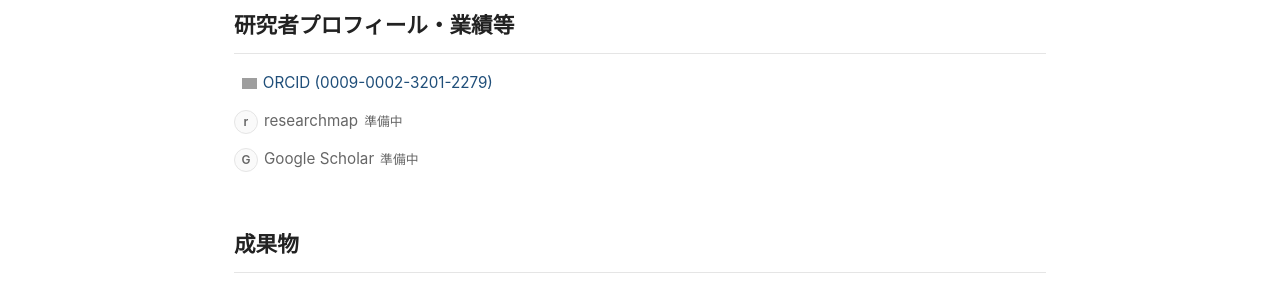
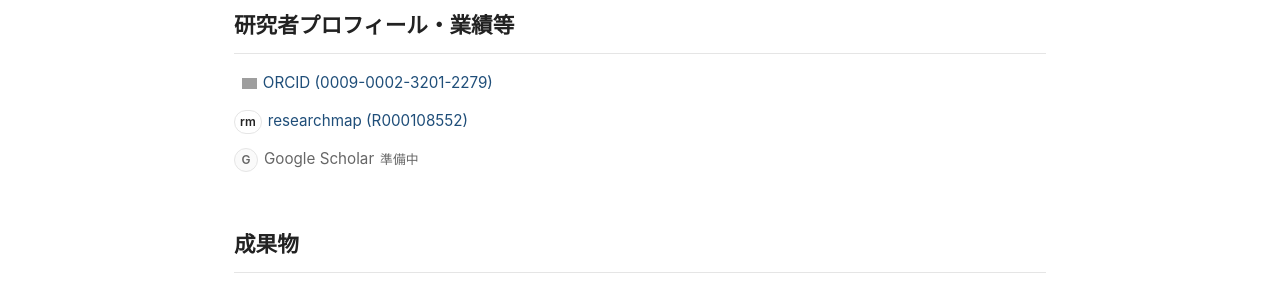
Before and after one commit to naomiyashita/github.io, a Jekyll site: the page built from links.md, in a window 1280 px wide. Shown: the part 219-512 px from the top of the page. Built offline with Jekyll 4.4.1, drawn with Linux system fonts in a browser that asks for light colours; grey boxes are pictures that could not be loaded.

Commit message:
Update links.md

```diff
--- a/links.md
+++ b/links.md
@@ -27,11 +27,10 @@ permalink: /links/
   </li>
 
   <li>
-    <span class="profile-link-disabled">
-      <span class="profile-icon">r</span>
-      <span>researchmap</span>
-      <span class="profile-status">準備中</span>
-    </span>
+    <a href="https://researchmap.jp/naomiyashita/">
+      <span class="profile-icon">rm</span>
+      <span>researchmap (R000108552)</span>
+    </a>
   </li>
 
   <li>
```
